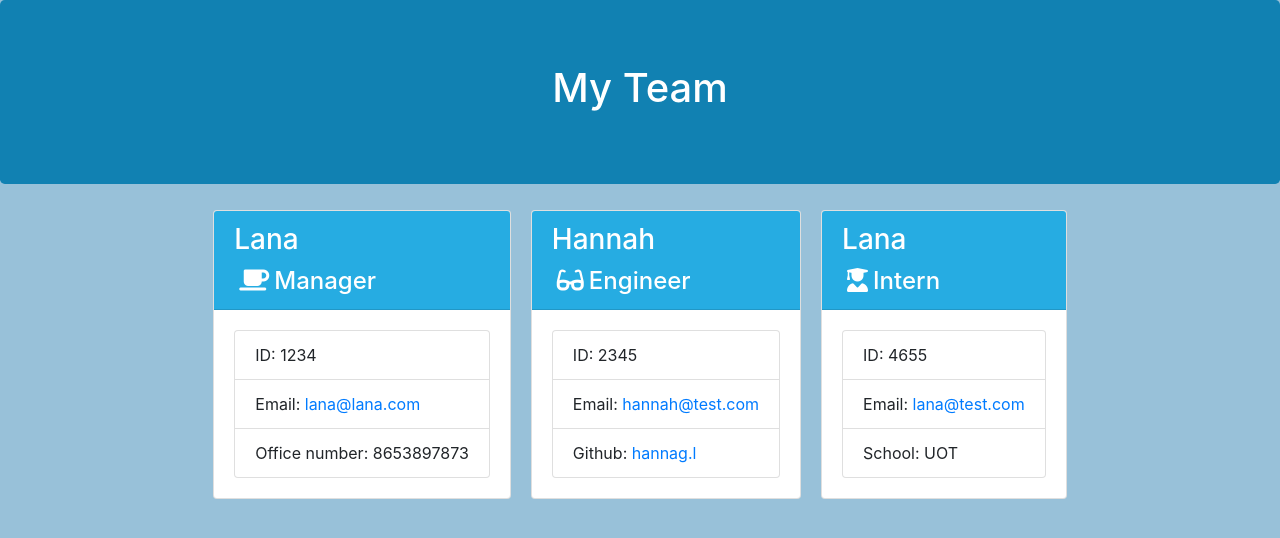
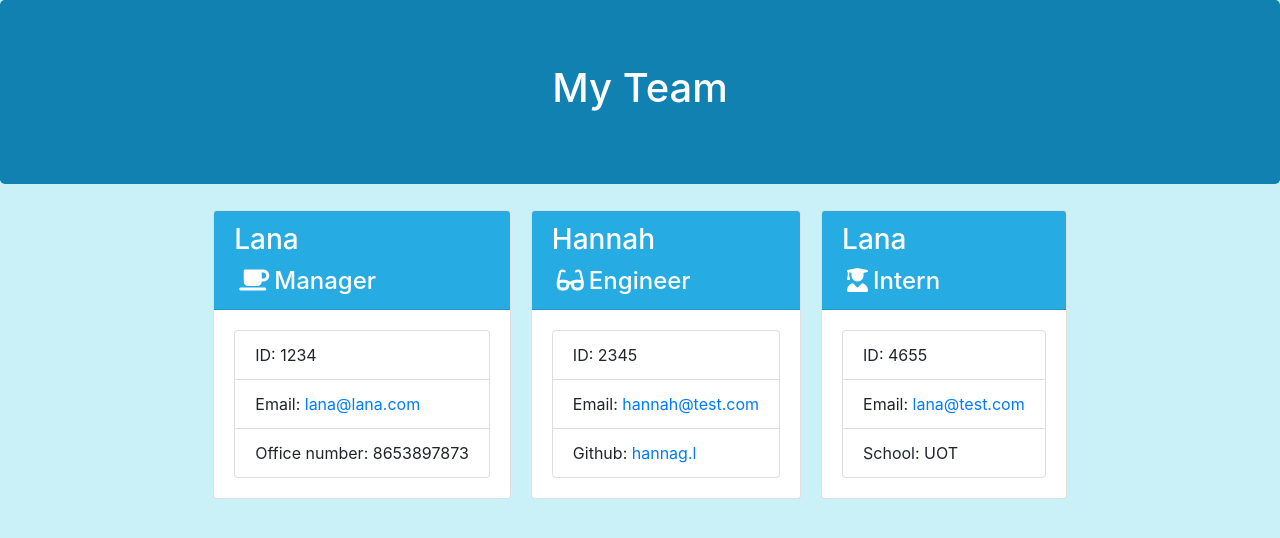
Before and after one commit to JeenaKozhimukkath/Team-Profile-Generator, a website: page assets/index.html in a window 1280 px wide. Drawn offline with nearby package versions, Linux system fonts and the light colour scheme.

Commit message:
added readme file

```diff
--- a/assets/style/style.css
+++ b/assets/style/style.css
@@ -1,5 +1,5 @@
 body {
-    background-color: #98c1d9;
+    background-color: #caf0f8;
 }
 h1 {
     color: white;
```
Also changed, not shown: README.md (added), 1 other file.
